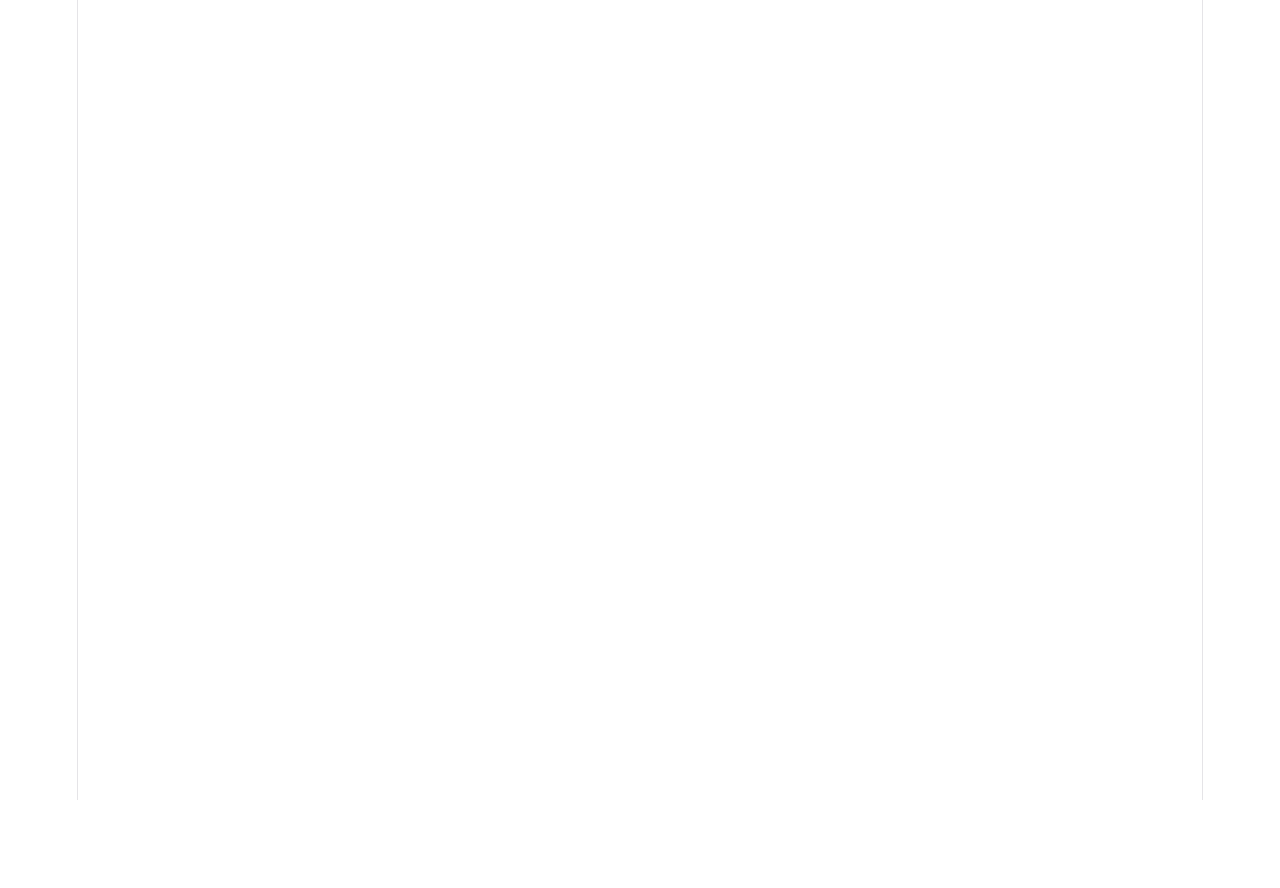
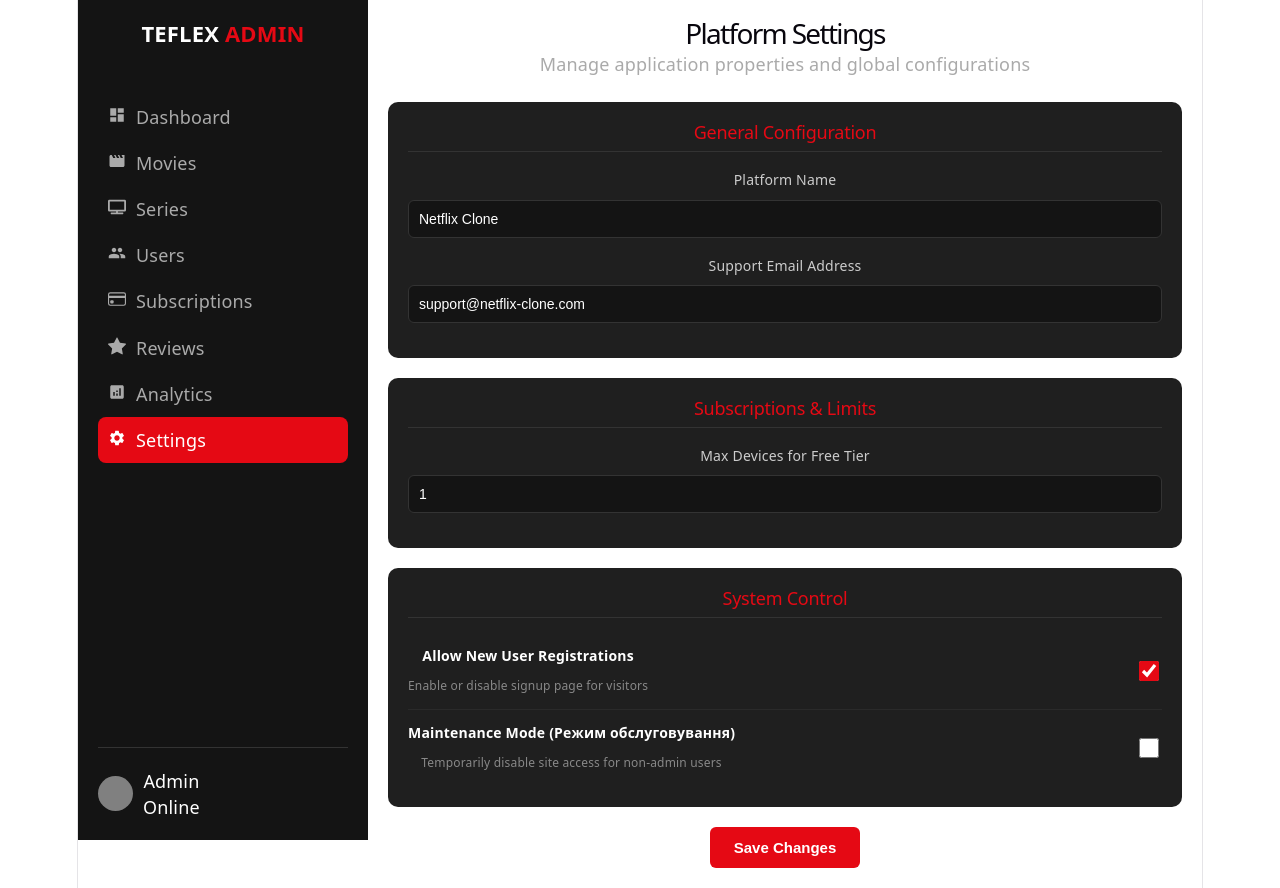
Before and after one commit to novakvova/Dyplom2026Netflix, a React (Vite) app in the folder netflix-vite/: page /admin/settings in a window 1280 px wide. Before the commit this address had no page. Before the commit the page ends 800 px from the top, so only its background shows below. Built offline with nearby package versions, Linux system fonts and the light colour scheme.

Commit message:
Fix menu admin

```diff
--- a/netflix-vite/src/App.tsx
+++ b/netflix-vite/src/App.tsx
@@ -16,53 +16,53 @@ const App = () => {
         <BrowserRouter>
             <Routes>
 
-                <Route element={<AdminLayout />}>
+                <Route path={"admin"} element={<AdminLayout />}>
 
                     {/* Dashboard */}
                     <Route
-                        path="/"
+                        index
                         element={<Dashboard />}
                     />
 
                     {/* Movies */}
                     <Route
-                        path="/movies"
+                        path="movies"
                         element={<Movies />}
                     />
 
                     {/* Series */}
                     <Route
-                        path="/series"
+                        path="series"
                         element={<Series />}
                     />
 
                     {/* Reviews */}
                     <Route
-                        path="/reviews"
+                        path="reviews"
                         element={<Reviews />}
                     />
 
                     {/* Users */}
                     <Route
-                        path="/users"
+                        path="users"
                         element={<Users />}
                     />
 
                     {/* Subscriptions */}
                     <Route
-                        path="/subscriptions"
+                        path="subscriptions"
                         element={<Subscriptions />}
                     />
 
                     {/* Settings */}
                     <Route
-                        path="/settings"
+                        path="settings"
                         element={<Settings />}
                     />
 
                     {/* Analytics */}
                     <Route
-                        path="/analytics"
+                        path="analytics"
                         element={<Analytics />}
                     />
 
--- a/netflix-vite/src/components/Sidebar/Sidebar.tsx
+++ b/netflix-vite/src/components/Sidebar/Sidebar.tsx
@@ -15,44 +15,45 @@ const menuItems = [
     {
         title: "Dashboard",
         icon: <MdDashboard />,
-        path:"/"
+        path: "/admin",
+        end: true // <-- важливо: щоб не залишався активним на під-роутах
     },
     {
-        title:"Movies",
+        title: "Movies",
         icon: <MdMovie />,
-        path:"/movies"
+        path: "/admin/movies"
     },
     {
-        title:"Series",
+        title: "Series",
         icon: <FaTv />,
-        path:"/series"
+        path: "/admin/series"
     },
     {
-        title:"Users",
+        title: "Users",
         icon: <MdPeople />,
-        path:"/users"
+        path: "/admin/users"
     },
     {
-        title:"Subscriptions",
+        title: "Subscriptions",
         icon: <BsCreditCard />,
-        path:"/subscriptions"
+        path: "/admin/subscriptions"
     },
     {
-        title:"Reviews",
+        title: "Reviews",
         icon: <BsStarFill />,
-        path:"/reviews"
+        path: "/admin/reviews"
     },
     {
-      title:"Analytics",
-      icon: <MdAnalytics />,
-      path:"/analytics"
+        title: "Analytics",
+        icon: <MdAnalytics />,
+        path: "/admin/analytics"
     },
     {
-        title:"Settings",
+        title: "Settings",
         icon: <MdSettings />,
-        path:"/settings"
+        path: "/admin/settings"
     }
-    ];
+];
 
 const Sidebar: React.FC = () => {
     return (
@@ -65,11 +66,14 @@ const Sidebar: React.FC = () => {
                     <li key={index}>
                         <NavLink
                             to={item.path}
-                            className={({isActive}) => isActive ? `menu-item active` : `menu-item`}
+                            end={item.end}
+                            className={({ isActive }) =>
+                                isActive ? "menu-item active" : "menu-item"
+                            }
                         >
                             <div className="icon">{item.icon}</div>
                             <span>{item.title}</span>
-                            </NavLink>
+                        </NavLink>
                     </li>
                 ))}
             </ul>
@@ -83,6 +87,7 @@ const Sidebar: React.FC = () => {
                 </div>
             </div>
         </div>
-    )
-}
+    );
+};
+
 export default Sidebar;
```
